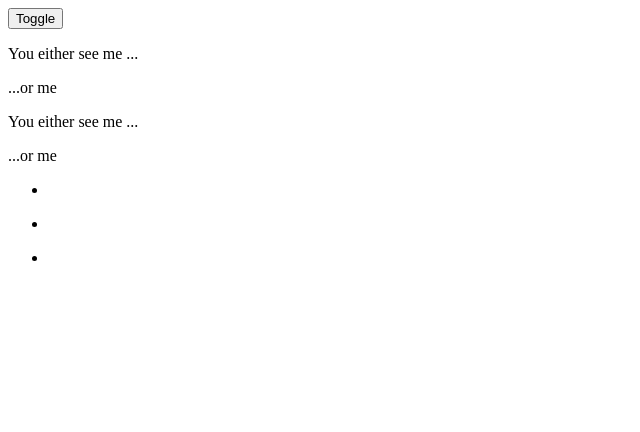
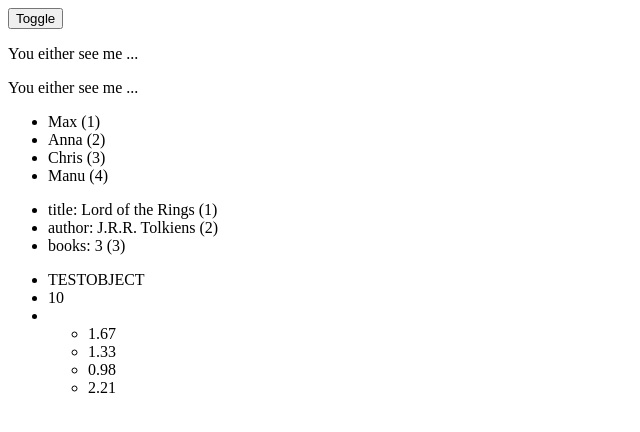
Before and after one commit to JuliaDudkina/Vue-2--List-rendering, a plain HTML site: page index.html in a window 1280 px wide. Shown: the whole page, without its empty margins (0-640 px from the left). Drawn offline with nearby package versions, Linux system fonts and the light colour scheme.

Commit message:
finished

```diff
--- a/app.js
+++ b/app.js
@@ -11,6 +11,7 @@ new Vue({
       name: 'TESTOBJECT',
       id: 10,
       data: [1.67, 1.33, 0.98, 2.21]
-    }
+    },
+    show: true
   }
 });
--- a/index.html
+++ b/index.html
@@ -1,26 +1,35 @@
 <script src="https://npmcdn.com/vue/dist/vue.js"></script>
-
 <div id="exercise">
   <!-- 1) Hook up the button to toggle the display of the two paragraphs. Use both v-if and v-show and inspect the elements to see the difference -->
   <div>
-    <button>Toggle</button>
-    <p>You either see me ...</p>
-    <p>...or me</p>
-    <p>You either see me ...</p>
-    <p>...or me</p>
+    <button @click="show = !show">Toggle</button>
+    <p v-if="show">You either see me ...</p>
+    <p v-if="!show">...or me</p>
+    <p v-show="show">You either see me ...</p>
+    <p v-show="!show">...or me</p>
   </div>
   <!-- 2) Output an <ul> of array elements of your choice. Also print the index of each element. -->
   <ul>
-    <li></li>
+    <li v-for="(item,  i) in array" :key="item">
+      {{item}} ({{ i+1 }})
+    </li>
   </ul>
   <!-- 3) Print all key-value pairs of the following object: {title: 'Lord of the Rings', author: 'J.R.R. Tolkiens', books: '3'}. Also print the index of each item. -->
   <ul>
-    <li></li>
+    <li v-for="(value, propName, index) in myObject">
+      {{ propName }}: {{ value }} ({{ index+1 }})
+    </li>
   </ul>
   <!-- 4) Print the following object (only the values) and also create a nested loop for the array: {name: 'TESTOBJECT', data: [1.67, 1.33, 0.98, 2.21]} (hint: use v-for and v-if to achieve this) -->
   <ul>
-    <li>
-
+    <li v-for="value in testData">
+        <ul v-if="typeof(value) === 'object'">
+          <li v-for="item in value">
+            {{  item }}
+          </li>
+        </ul>
+        <p style="margin: 0" v-else>{{value}}</p>
     </li>
   </ul>
 </div>
+<script src="app.js"></script>
```
